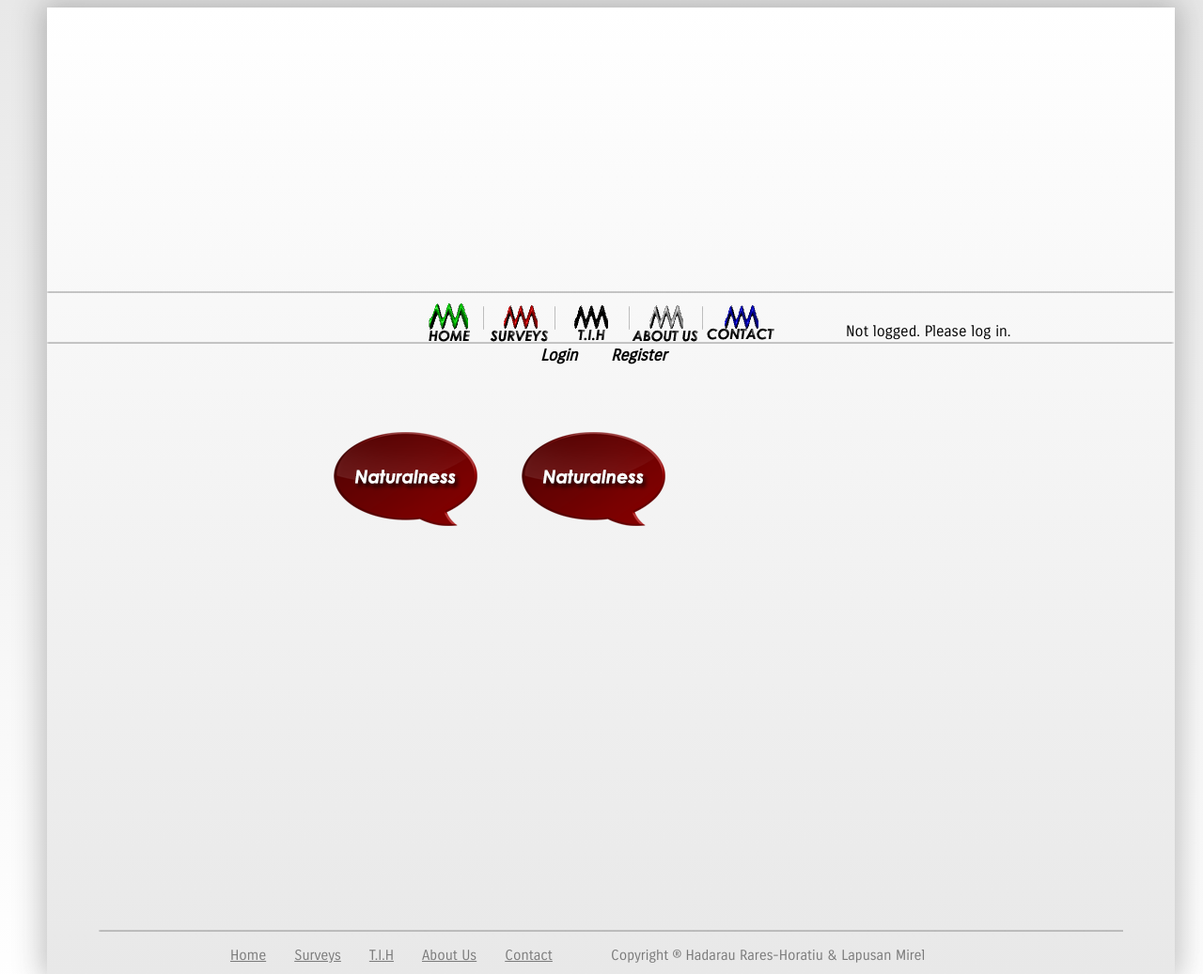
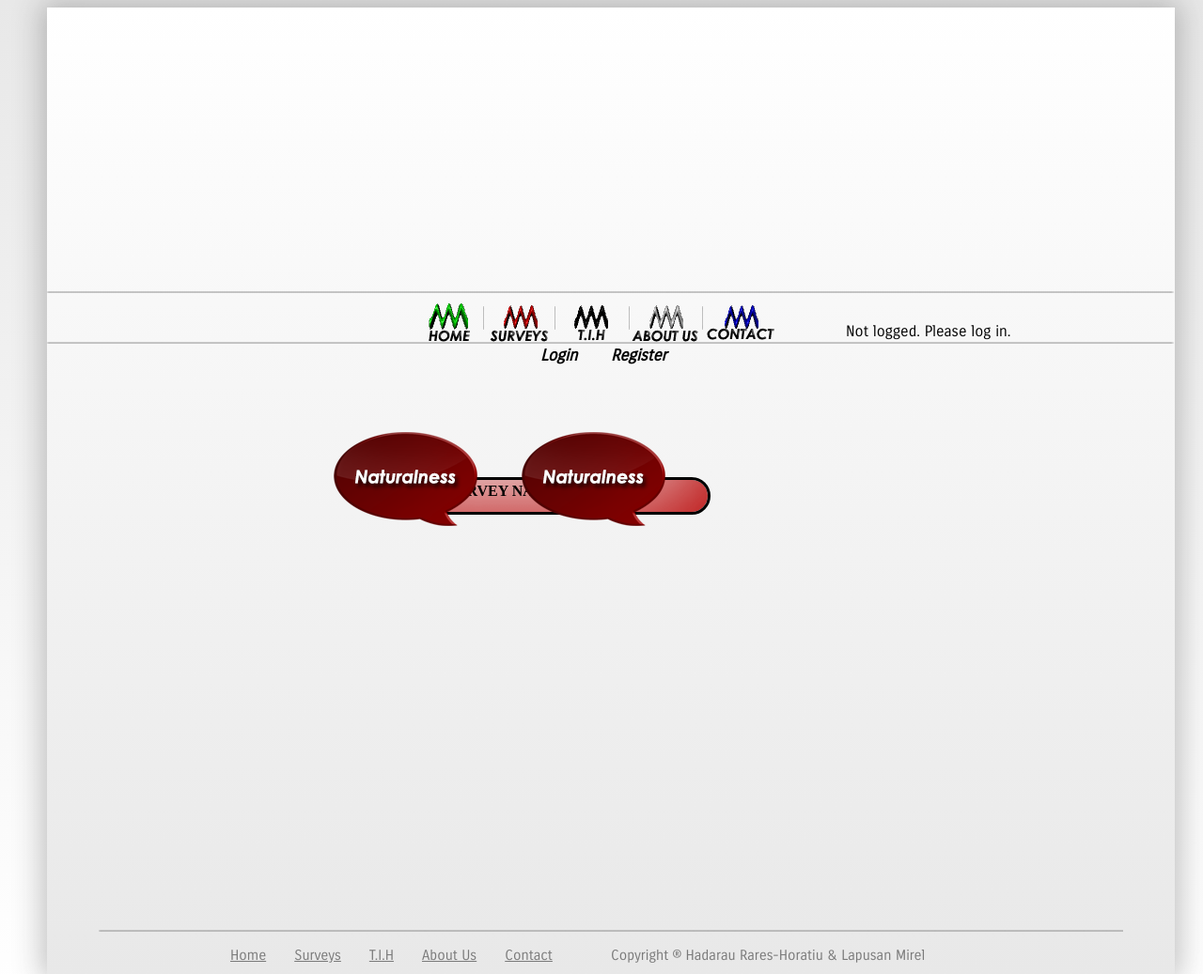
Before and after one commit to platformaweb/PlatformaWeb, a PHP site: page /surveys.php in a window 1280 px wide. Shown: the top 1037 px of the page at 94% size. Run offline with PHP 8.4, Linux system fonts and the light colour scheme; tables that the repository leaves empty or names only in its code hold one stand-in row (values such as "Sample post"); lists and menus that the app fills with data are empty.

Commit message:
Changes
Adaugat modalitate de a lua chestionare din baza de date

```diff
--- a/poweruserfooter.css
+++ b/poweruserfooter.css
@@ -11,7 +11,7 @@ filter: progid:DXImageTransform.Microsoft.gradient( startColorstr='#e8e8e8', end
 
 
 
-	height:100%;
+
 }
 
 @font-face {
--- a/style.css
+++ b/style.css
@@ -1073,6 +1073,39 @@ margin-top:5px;
 	padding:10px;
 }*/
 
+.surveybox{
+
+margin-top: 200px;
+margin-left: 400px;
+
+}
+
+.boxed {
+  width:300px;
+  height:auto;
+border-radius: 43px 43px 43px 43px;
+-moz-border-radius: 43px 43px 43px 43px;
+-webkit-border-radius: 43px 43px 43px 43px;
+border: 3px solid #000000;
+
+-webkit-box-shadow: inset -73px -74px 111px -64px rgba(184,2,2,1);
+-moz-box-shadow: inset -73px -74px 111px -64px rgba(184,2,2,1);
+box-shadow: inset -73px -74px 111px -64px rgba(184,2,2,1);
+}
+
+
+.surt{
+
+	margin-left: 20px;
+}
+
+.surveylinks{
+
+margin-left: 20px;
+
+}
+
+
 .footer {
 	text-align:center;
 	width:960px;
--- a/surveys.php
+++ b/surveys.php
@@ -68,7 +68,7 @@ if(isset($_SESSION['user'])) {
 
  <?php
 if(isset($_SESSION['user'])) {
-        if($_SESSION['level'] == 'poweruser')
+        if($_SESSION['level'] == 'creator')
         	{
         ?>
         	<div class="administratorcontrolpaneltext">
@@ -110,7 +110,7 @@ if(isset($_SESSION['user'])) {
 		</form>
 			</div>
 		</div>
-				<?php
+					<?php
 
 
 			}
@@ -125,6 +125,7 @@ if(isset($_SESSION['user'])) {
 
         else {
  ?>
+
 	<div class="modalClassRegister"><a href="#openModalRegister"><b>Register</b></a></div>
 
 		<div id="openModalRegister" class="modalDialogRegister">
@@ -329,7 +330,50 @@ if(isset($_SESSION['user'])) {
 
 
 
+<?php
 
+mysql_connect("localhost","root","") or die("not connect");
+mysql_select_db("dbtest") or die ("not connect");
+
+
+$sname='';
+$querys = mysql_query("SELECT Name FROM survey ") or die("bla");
+$sname = mysql_fetch_array($querys);
+
+         	//if(isset($_SESSION['user'])=="")
+			//{
+?>
+<div class="surveybox">
+
+<div class="boxed">
+
+	<div class="surveylinks">
+    <table id="surt">
+  <tr>
+    <th>SURVEY NAME</th>
+
+</tr>
+<tr><th></th></tr>
+<tr><th></th></tr>
+<tr>
+	<?php while($sname = mysql_fetch_array($querys)) {
+            ?>
+    <th><input type="button" onclick="alert('<?php echo $sname['Name']; ?>')" value=" <?php echo $sname['Name']; ?> "> </th>
+</tr>
+
+<?php
+}
+?>
+
+    </div>
+
+</div>
+
+
+</div>
+<?php
+//}
+?>
 
 
 
@@ -353,6 +397,9 @@ if(isset($_SESSION['user'])) {
 
 		 </div>
 
+
+
+
 	</div>
 </div>
 
```
